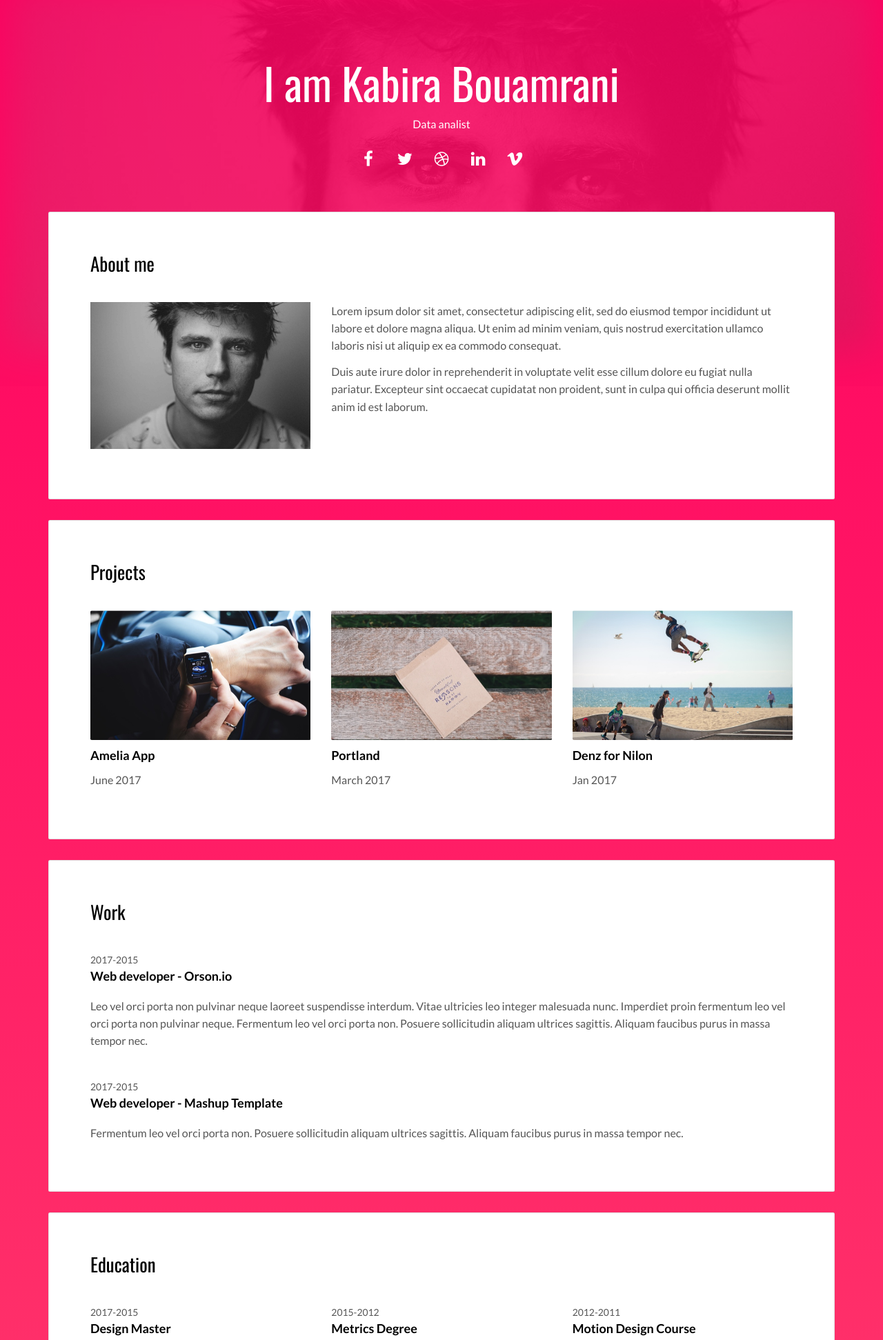
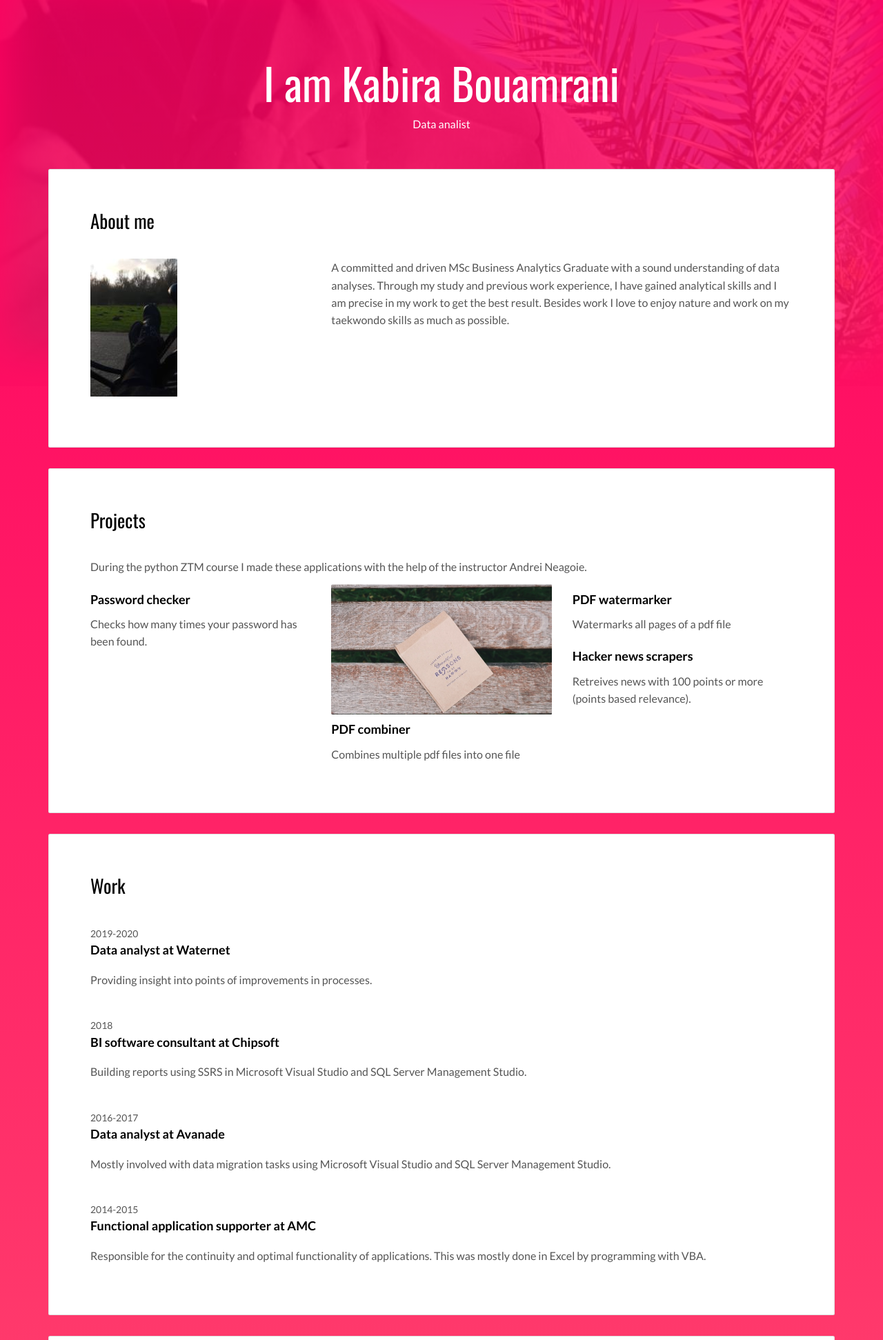
Before and after one commit to Kbira/portfo, a Flask app: page / in a window 1280 px wide. Shown: the top 1943 px of the page at 69% size. Run offline with Flask 2, Linux system fonts and the light colour scheme; some libraries are stand-ins or nearby versions.

Commit message:
portfolio website personal changes

```diff
--- a/templates/index.html
+++ b/templates/index.html
@@ -22,30 +22,13 @@
 <body class="">
 
 <!-- Add your content of header -->
-<div class="background-color-layer" style="background-image: url('static/assets/images/img-01.jpg')"
+<div class="background-color-layer" style="background-image: url('static/assets/images/palmtree.jpg')"
 ></div>
 <main class="content-wrapper">
   <header class="white-text-container section-container">
     <div class="text-center">
       <h1>I am Kabira Bouamrani</h1>
       <p>Data analist</p>
-      <p>
-        <a class="fa-icon fa-icon-2x" href="https://facebook.com/" title="">
-          <i class="fa fa-facebook"></i>
-        </a>
-        <a class="fa-icon fa-icon-2x" href="https://twitter.com/" title="">
-          <i class="fa fa-twitter"></i>
-        </a>
-        <a class="fa-icon fa-icon-2x" href="https://dribbble.com/" title="">
-          <i class="fa fa-dribbble"></i>
-        </a>
-        <a class="fa-icon fa-icon-2x" href="https://www.linkedin.com/" title="">
-          <i class="fa fa-linkedin"></i>
-        </a>
-        <a class="fa-icon fa-icon-2x" href="https://vimeo.com/" title="">
-          <i class="fa fa-vimeo"></i>
-        </a>
-      </p>
     </div>
   </header>
 
@@ -62,12 +45,11 @@
             <h2>About me</h2>
             <div class="row">
               <div class="col-md-4">
-                <p><img src="./static/assets/images/img-01.jpg" class="img-responsive" alt=""></p>
+                <p><img src="./static/assets/images/smallnature.jpg" class="img-responsive" alt=""></p>
               </div>
               <div class="col-md-8">
 
-              <p>Lorem ipsum dolor sit amet, consectetur adipiscing elit, sed do eiusmod tempor incididunt ut labore et dolore magna aliqua. Ut enim ad minim veniam, quis nostrud exercitation ullamco laboris nisi ut aliquip ex ea commodo consequat.</p>
-              <p> Duis aute irure dolor in reprehenderit in voluptate velit esse cillum dolore eu fugiat nulla pariatur. Excepteur sint occaecat cupidatat non proident, sunt in culpa qui officia deserunt mollit anim id est laborum.</p>
+              <p> A committed and driven MSc Business Analytics Graduate with a sound understanding of data analyses. Through my study and previous work experience, I have gained analytical skills and I am precise in my work to get the best result. Besides work I love to enjoy nature and work on my taekwondo skills as much as possible.</p>
 
               </div>
             </div>
@@ -77,21 +59,24 @@
         <div class="card">
           <div class="card-block">
             <h2>Projects</h2>
+            <p>During the python ZTM course I made these applications with the help of the instructor Andrei Neagoie.</p>
             <div class="row">
               <div class="col-md-4">
-                <img src="./static/assets/images/img-02.jpg" class="img-responsive" alt="">
-                <h3 class="h5">Amelia App</h3>
-                <p>June 2017</p>
+                <h3 class="h5">Password checker</h3>
+                <p>Checks how many times your password has been found.</p>
               </div>
               <div class="col-md-4">
                 <img src="./static/assets/images/img-03.jpg" class="img-responsive" alt="">
-                <h3 class="h5">Portland</h3>
-                <p>March 2017</p>
+                <h3 class="h5">PDF combiner</h3>
+                <p>Combines multiple pdf files into one file</p>
               </div>
               <div class="col-md-4">
-                <img src="./static/assets/images/img-04.jpg" class="img-responsive" alt="">
-                <h3 class="h5">Denz for Nilon</h3>
-                <p>Jan 2017</p>
+                <h3 class="h5">PDF watermarker</h3>
+                <p>Watermarks all pages of a pdf file</p>
+              </div>
+              <div class="col-md-4">
+                <h3 class="h5">Hacker news scrapers</h3>
+                <p>Retreives news with 100 points or more (points based relevance).</p>
               </div>
             </div>
           </div>
@@ -101,18 +86,31 @@
           <div class="card-block">
             <h2>Work</h2>
             <div class="work-experience">
-              <small class="date">2017-2015</small>
-              <h3 class="h5 date-title">Web developer - <a href="http://en.orson.io" title="Create professionnal website">Orson.io</a></h3>
+              <small class="date">2019-2020</small>
+              <h3 class="h5 date-title">Data analyst at Waternet</h3>
 
-
-              <p>Leo vel orci porta non pulvinar neque laoreet suspendisse interdum. Vitae ultricies leo integer malesuada nunc. Imperdiet proin fermentum leo vel orci porta non pulvinar neque. Fermentum leo vel orci porta non. Posuere sollicitudin aliquam ultrices sagittis. Aliquam faucibus purus in massa tempor nec.</p>
+              <p> Providing insight into points of improvements in processes.</p>
             </div>
 
             <div class="work-experience">
-              <small class="date">2017-2015</small>
-              <h3 class="h5 date-title">Web developer - <a href="http://mashup-template.com" title="">Mashup Template</a></h3>
+              <small class="date">2018</small>
+              <h3 class="h5 date-title">BI software consultant at Chipsoft</h3>
 
-              <p>Fermentum leo vel orci porta non. Posuere sollicitudin aliquam ultrices sagittis. Aliquam faucibus purus in massa tempor nec.</p>
+              <p> Building reports using SSRS in Microsoft Visual Studio and SQL Server Management Studio.</p>
+            </div>
+
+            <div class="work-experience">
+              <small class="date">2016-2017</small>
+              <h3 class="h5 date-title">Data analyst at Avanade</h3>
+
+              <p> Mostly involved with data migration tasks using Microsoft Visual Studio and SQL Server Management Studio.</p>
+            </div>
+
+            <div class="work-experience">
+              <small class="date">2014-2015</small>
+              <h3 class="h5 date-title">Functional application supporter at AMC</h3>
+
+              <p>Responsible for the continuity and optimal functionality of applications. This was mostly done in Excel by programming with VBA.</p>
             </div>
           </div>
         </div>
@@ -124,24 +122,32 @@
             <div class="row">
               <div class="col-md-4">
                 <div class="education-experience">
-                  <small class="date">2017-2015</small>
-                  <h3 class="h5 date-title">Design Master</h3>
-                  <p>Chicago University</p>
+                  <small class="date">2020</small>
+                  <h3 class="h5 date-title">Complete Python Developer in 2020: Zero to Mastery</h3>
+                  <p>Zero to Mastery Academy</p>
+                </div>
+              </div>
+              <div class="col-md-4">
+                <div class="education-experience">
+                  <small class="date">2012-2015</small>
+                  <h3 class="h5 date-title">MSc Business Analytics</h3>
+                  <p>VU University Amsterdam</p>
                 </div>
 
               </div>
               <div class="col-md-4">
                 <div class="education-experience">
-                  <small class="date">2015-2012</small>
-                  <h3 class="h5 date-title">Metrics Degree</h3>
-                  <p>Ecole 87</p>
+                  <small class="date">2011-2012</small>
+                  <h3 class="h5 date-title">Premaster Business Analytics</h3>
+                  <p>VU University Amsterdam</p>
                 </div>
               </div>
+
               <div class="col-md-4">
                 <div class="education-experience">
-                  <small class="date">2012-2011</small>
-                  <h3 class="h5 date-title">Motion Design Course</h3>
-                  <p>Pascal’s Lee Studio</p>
+                  <small class="date">2006-2011</small>
+                  <h3 class="h5 date-title">Businessmathematics & Informatics</h3>
+                  <p>Hogeschool Inholland Diemen</p>
                 </div>
               </div>
             </div>
@@ -154,17 +160,17 @@
             <div class="row">
               <div class="col-md-4">
                 <div class="language-experience">
-                  <h3 class="h5">English  <small>Bilingual</small></h3>
+                  <h3 class="h5">English </h3>
                 </div>
               </div>
               <div class="col-md-4">
                 <div class="language-experience">
-                  <h3 class="h5">French  <small>Fluent</small></h3>
+                  <h3 class="h5">Dutch </h3>
                 </div>
               </div>
               <div class="col-md-4">
                 <div class="language-experience">
-                  <h3 class="h5">Russian  <small>Beginner</small></h3>
+                  <h3 class="h5">Arabic </h3>
                 </div>
               </div>
             </div>
@@ -173,59 +179,10 @@
 
         <div class="card">
           <div class="card-block">
-            <h2>Projects</h2>
-            <div id="carousel-example-generic" class="carousel slide" data-ride="carousel">
-
-
-            <!-- Wrapper for slides -->
-            <div class="carousel-inner" role="listbox">
-              <div class="item active">
-                <img src="./static/assets/images/img-05.jpg" class="img-responsive" alt="...">
-                <div class="carousel-caption">
-                  <h3 class="h5">Jules for Bastion</h3>
-                  <p>2017</p>
-                </div>
-              </div>
-              <div class="item">
-                <img src="./static/assets/images/img-06.jpg" class="img-responsive" alt="...">
-                <div class="carousel-caption">
-                  <h3 class="h5">Jules for Bastion</h3>
-                  <p>2017</p>
-                </div>
-              </div>
-
-              <div class="item">
-                <img src="./static/assets/images/img-08.jpg" class="img-responsive" alt="...">
-                <div class="carousel-caption">
-                  <h3 class="h5">Jules for Bastion</h3>
-                  <p>2017</p>
-                </div>
-              </div>
-            </div>
-
-            <!-- Indicators -->
-            <ol class="carousel-indicators">
-              <li data-target="#carousel-example-generic" data-slide-to="0" class="active"></li>
-              <li data-target="#carousel-example-generic" data-slide-to="1"></li>
-              <li data-target="#carousel-example-generic" data-slide-to="2"></li>
-            </ol>
-
-          </div>
-          </div>
-        </div>
-
-        <div class="card">
-          <div class="card-block">
             <h2>Social Network</h2>
             <div class="row">
               <div class="col-md-3">
-                <p class="social-buttons"><a href="https://twitter.com/" title=""><span class="social-round-icon fa-icon"><i class="fa fa-twitter"></i></span>@David_Folley</a></p>
-              </div>
-              <div class="col-md-3">
-                <p class="social-buttons"><a href="https://www.linkedin.com/" title=""><span class="social-round-icon fa-icon"><i class="fa fa-linkedin"></i></span>David Folley</a></p>
-              </div>
-              <div class="col-md-3">
-                <p class="social-buttons"><a href="https://dribbble.com/" title=""><span class="social-round-icon fa-icon"><i class="fa fa-dribbble"></i></span>David Folley</a></p>
+                <p class="social-buttons"><a href="https://www.linkedin.com/in/kabira-b-88444119a/" title=""><span class="social-round-icon fa-icon"><i class="fa fa-linkedin"></i></span>Kabira Bouamrani</a></p>
               </div>
             </div>
           </div>
@@ -264,21 +221,6 @@
 
         <p>©All right reserved. Design <a href="http://www.mashup-template.com/" title="Create website with free html template">Mashup Template</a>/<a href="https://unsplash.com/" title="Beautiful Free Images">Unsplash</a></p>
         <p>
-          <a class="fa-icon fa-icon-2x" href="https://facebook.com/" title="">
-            <i class="fa fa-facebook"></i>
-          </a>
-          <a class="fa-icon fa-icon-2x" href="https://twitter.com/" title="">
-            <i class="fa fa-twitter"></i>
-          </a>
-          <a class="fa-icon fa-icon-2x" href="https://dribbble.com/" title="">
-            <i class="fa fa-dribbble"></i>
-          </a>
-          <a class="fa-icon fa-icon-2x" href="https://www.linkedin.com/" title="">
-            <i class="fa fa-linkedin"></i>
-          </a>
-          <a class="fa-icon fa-icon-2x" href="https://vimeo.com/" title="">
-            <i class="fa fa-vimeo"></i>
-          </a>
         </p>
       </div>
     </div>
```
Also changed, not shown: static/assets/images/palmtree.jpg (added), static/assets/images/smallnature.jpg (added).
